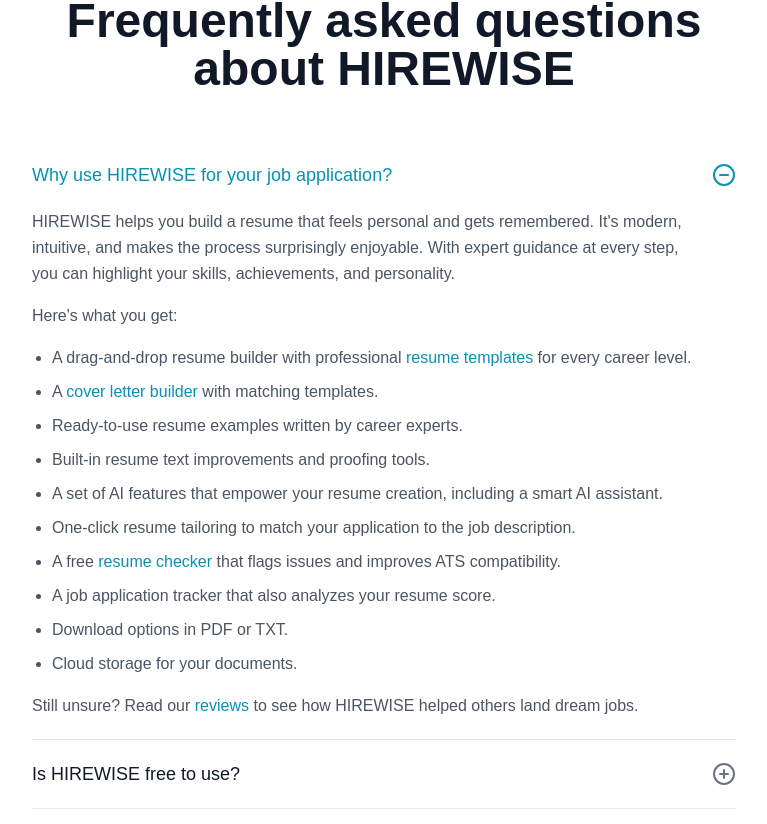
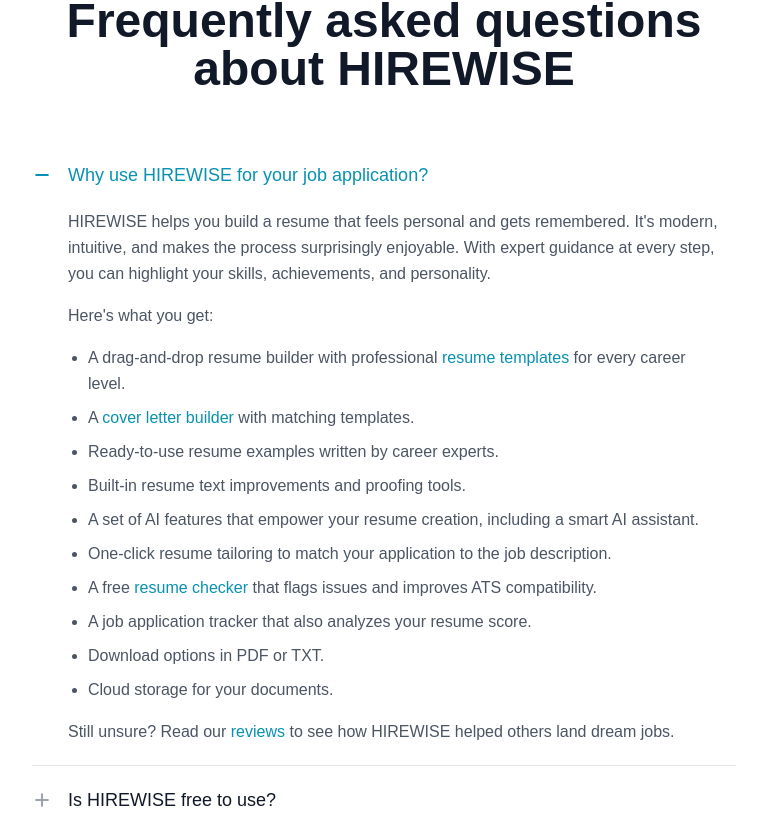
Before and after one commit to LEBATUNG2910/COS40005, a React (Vite) app in the folder frontend/: page / in a window 1280 px wide. Shown: the part 4076-4900 px from the top of the page, without its empty margins (256-1023 px from the left). Built offline with nearby package versions, Linux system fonts and the light colour scheme; a web font is replaced by a local one.

Commit message:
components fix

```diff
--- a/frontend/src/components/career-tools.jsx
+++ b/frontend/src/components/career-tools.jsx
@@ -2,11 +2,10 @@
 
 import { useState } from "react";
 import { motion, AnimatePresence } from "framer-motion";
-import { PlusCircle, MinusCircle } from "lucide-react";
-import { Link } from "react-router-dom"; // Giả sử bạn có Link từ react-router-dom
+import { Plus, Minus } from "lucide-react"; // Đã đổi sang Plus và Minus cơ bản
+import { Link } from "react-router-dom";
 
 // --- Dữ liệu FAQ ---
-// Lấy từ hình ảnh của bạn và thay thế "Enhancv" bằng "HIREWISE"
 const faqData = [
   {
     question: "Why use HIREWISE for your job application?",
@@ -159,7 +158,6 @@
     ),
   },
 ];
-// --- Hết Dữ liệu FAQ ---
 
 // --- Component Accordion Item ---
 const AccordionItem = ({ question, answer, isOpen, onClick }) => {
@@ -167,20 +165,25 @@
     <div className="border-b border-gray-200">
       <button
         onClick={onClick}
-        className="flex justify-between items-center w-full py-5 text-left"
+        // Sửa flex và thêm items-start để icon luôn ở dòng đầu tiên nếu câu hỏi dài xuống dòng
+        className="flex items-start gap-4 w-full py-5 text-left group"
       >
+        {/* Chuyển Icon sang bên trái, thêm mt-1 để canh giữa với text */}
+        <div className={`mt-1 transition-transform duration-300 flex-shrink-0 ${isOpen ? "rotate-180" : "rotate-0"}`}>
+          {isOpen ? (
+            <Minus className="w-5 h-5 text-cyan-600" strokeWidth={2.5} />
+          ) : (
+            <Plus className="w-5 h-5 text-gray-400 group-hover:text-cyan-600" strokeWidth={2.5} />
+          )}
+        </div>
+
         <span
-          className={`text-lg font-medium ${
-            isOpen ? "text-cyan-600" : "text-gray-900"
+          className={`text-lg font-medium transition-colors ${
+            isOpen ? "text-cyan-600" : "text-gray-900 group-hover:text-cyan-600"
           }`}
         >
           {question}
         </span>
-        {isOpen ? (
-          <MinusCircle className="w-6 h-6 text-cyan-600" />
-        ) : (
-          <PlusCircle className="w-6 h-6 text-gray-500" />
-        )}
       </button>
       <AnimatePresence>
         {isOpen && (
@@ -191,7 +194,8 @@
             transition={{ duration: 0.3, ease: "easeInOut" }}
             className="overflow-hidden"
           >
-            <div className="pb-5 pr-10 text-gray-600 leading-relaxed">
+            {/* Thêm pl-9 để lùi phần trả lời vào trong, thẳng hàng với câu hỏi */}
+            <div className="pb-5 pl-9 pr-4 text-gray-600 leading-relaxed">
               {answer}
             </div>
           </motion.div>
@@ -203,16 +207,15 @@
 
 // --- Component FAQ Chính ---
 export default function FAQ() {
-  const [openIndex, setOpenIndex] = useState(0); // Mở câu hỏi đầu tiên
+  const [openIndex, setOpenIndex] = useState(0);
 
   const handleItemClick = (index) => {
-    setOpenIndex(openIndex === index ? null : index); // Đóng lại nếu click câu đang mở
+    setOpenIndex(openIndex === index ? null : index);
   };
 
   return (
     <section className="py-20 bg-white">
       <div className="max-w-3xl mx-auto px-4 sm:px-6 lg:px-8">
-        {/* --- Tiêu đề --- */}
         <motion.div
           initial={{ opacity: 0, y: 20 }}
           whileInView={{ opacity: 1, y: 0 }}
@@ -225,7 +228,6 @@
           </h2>
         </motion.div>
 
-        {/* --- Danh sách FAQ --- */}
         <motion.div
           initial={{ opacity: 0 }}
           whileInView={{ opacity: 1 }}
```
